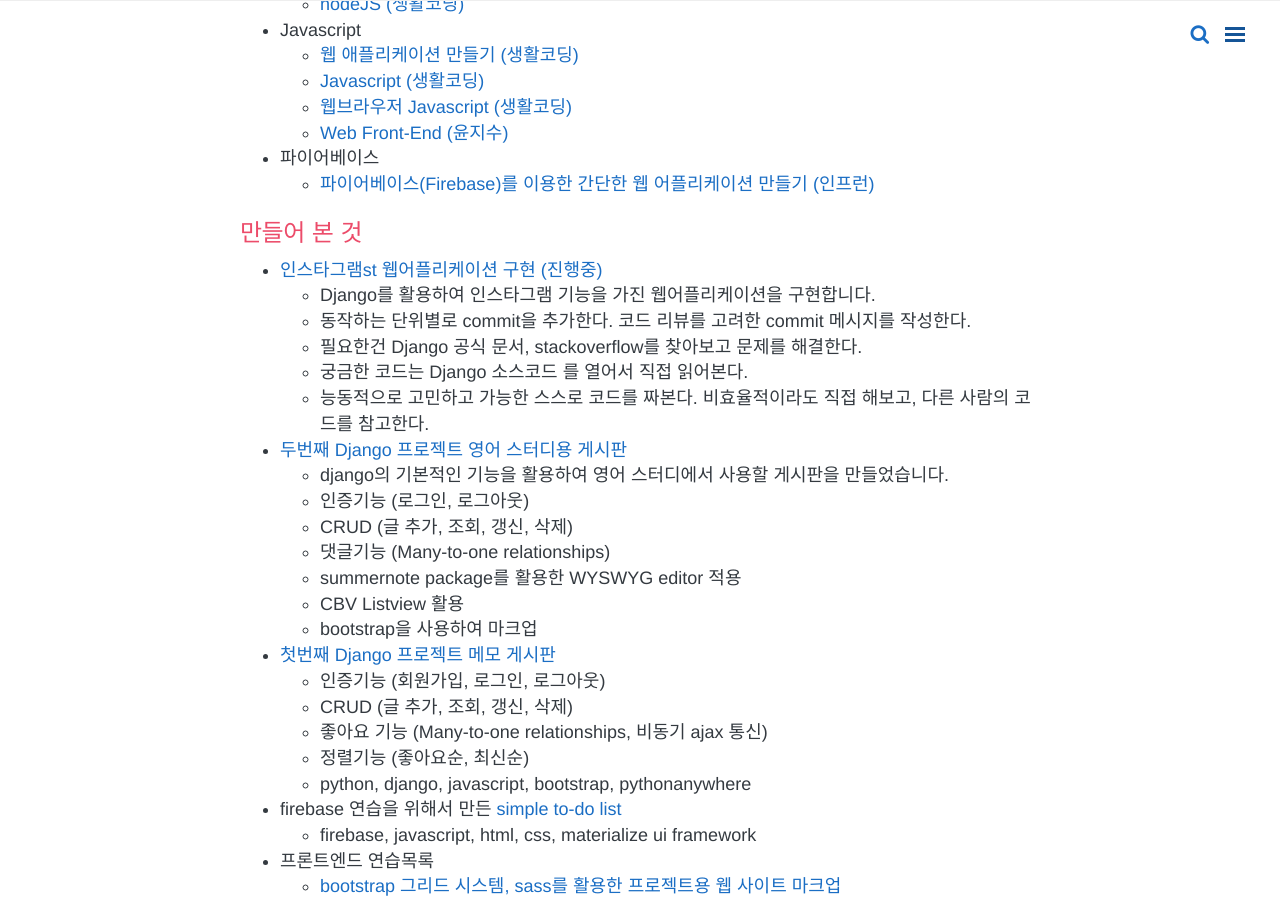
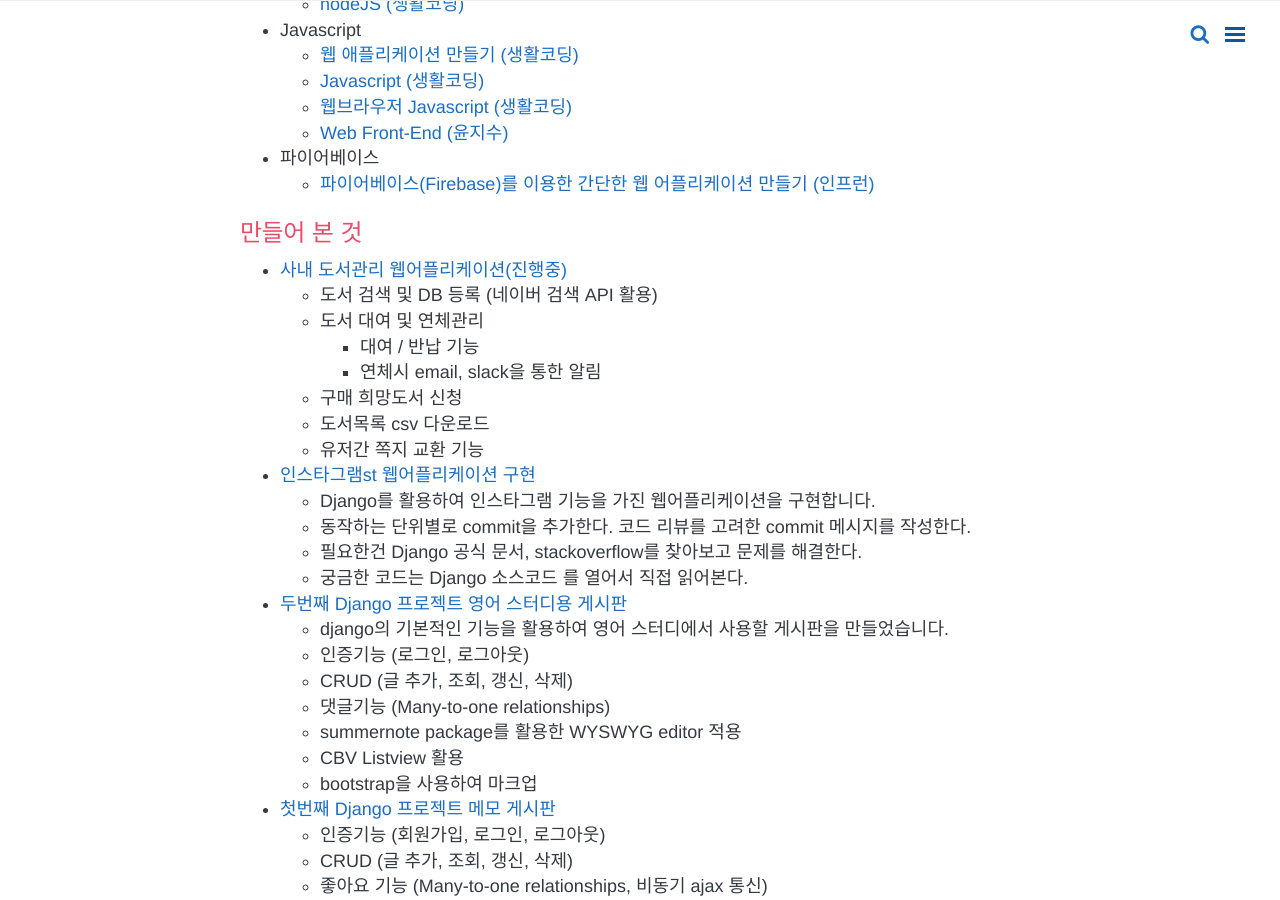
Before and after one commit to karlbishnu/.github.io, a Jekyll site: the page built from about.md, in a window 1280 px wide and 900 px high, scrolled down 1052 px. Built offline with Jekyll 4.4.1, drawn with Linux system fonts in a browser that asks for light colours; nearby versions of some CDN libraries; comment, search, counter and statistics services are not loaded.

```diff
--- a/about.md
+++ b/about.md
@@ -55,13 +55,20 @@ title: About
 
 ## 만들어 본 것
 
+- [사내 도서관리 웹어플리케이션(진행중)](https://github.com/wayhome25/our-book)
+  - 도서 검색 및 DB 등록 (네이버 검색 API 활용)
+  - 도서 대여 및 연체관리
+    - 대여 / 반납 기능
+    - 연체시 email, slack을 통한 알림
+  - 구매 희망도서 신청
+  - 도서목록 csv 다운로드
+  - 유저간 쪽지 교환 기능
 
-- [인스타그램st 웹어플리케이션 구현 (진행중)](https://github.com/wayhome25/Instagram)
+- [인스타그램st 웹어플리케이션 구현](https://github.com/wayhome25/Instagram)
   - Django를 활용하여 인스타그램 기능을 가진 웹어플리케이션을 구현합니다.
   - 동작하는 단위별로 commit을 추가한다. 코드 리뷰를 고려한 commit 메시지를 작성한다.
   - 필요한건 Django 공식 문서, stackoverflow를 찾아보고 문제를 해결한다.
   - 궁금한 코드는 Django 소스코드 를 열어서 직접 읽어본다.
-  - 능동적으로 고민하고 가능한 스스로 코드를 짜본다. 비효율적이라도 직접 해보고, 다른 사람의 코드를 참고한다.
 
 - [두번째 Django 프로젝트 영어 스터디용 게시판](https://github.com/wayhome25/django_english_project)
     - django의 기본적인 기능을 활용하여 영어 스터디에서 사용할 게시판을 만들었습니다.
```
Also changed, not shown: README.md.
